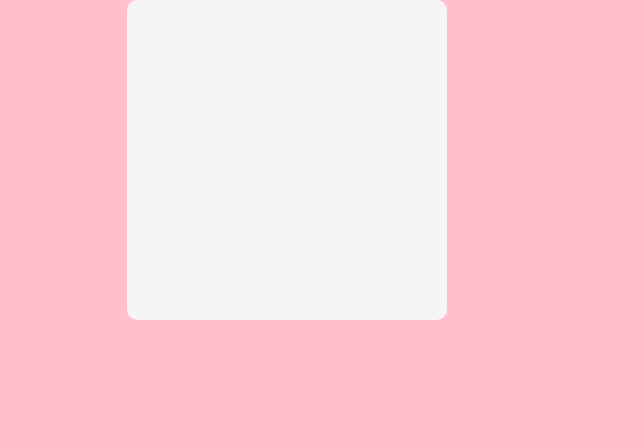
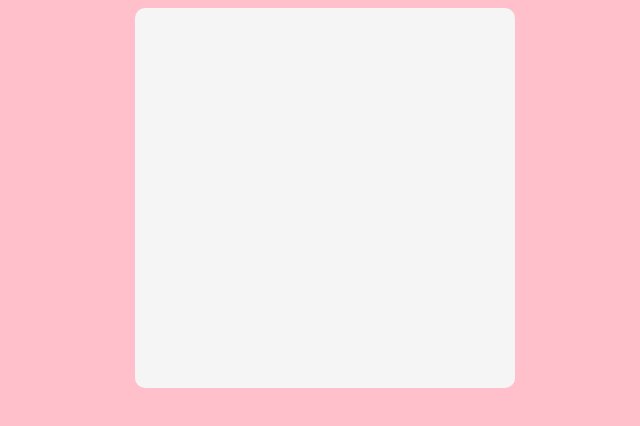
Before and after one commit to YossraElhaddad/tenzie-game, a React app: page / in a window 1280 px wide. Shown: the whole page, without its empty margins (333-973 px from the left). Built offline with nearby package versions, Linux system fonts and the light colour scheme.

Commit message:
Set the App styling

```diff
--- a/src/index.css
+++ b/src/index.css
@@ -24,6 +24,11 @@ body {
 .App {
     width: 320px;
     height: 320px;
+    display: flex;
+    flex-direction: column;
+    align-items: center;
+    padding: 30px;
+    margin: 8px;
     background: #F5F5F5;
     border-radius: 10px;
 }
```
